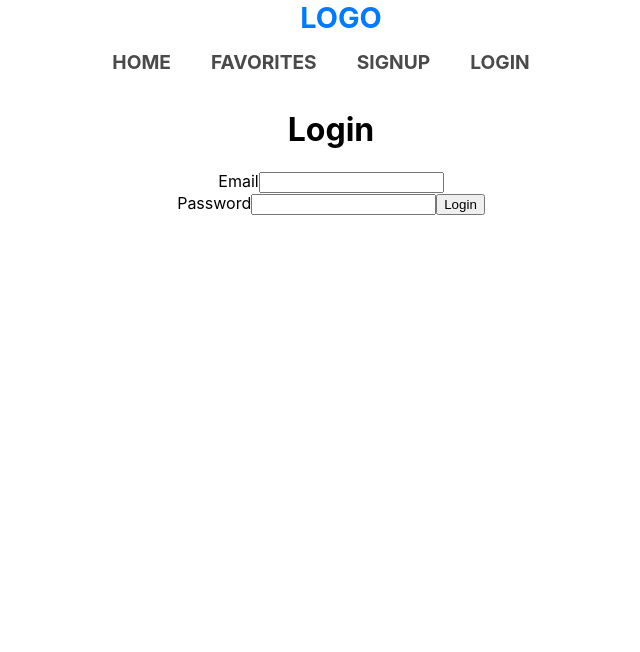
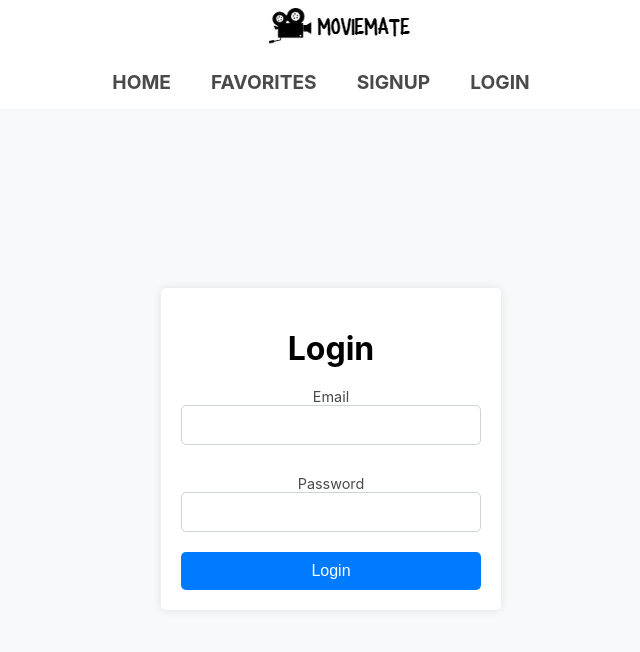
Before and after one commit to abhimistry-07/MovieMate, a React (Create React App) app in the folder movie-mate/: page /login in a window 1280 px wide. Shown: the top 652 px of the page, without its empty margins (309-949 px from the left). Built offline with nearby package versions, Linux system fonts and the light colour scheme; the HTML template or start-up script is replaced by a standard one.

Commit message:
Login page CSS and logo added

```diff
--- a/movie-mate/src/components/Navbar.jsx
+++ b/movie-mate/src/components/Navbar.jsx
@@ -1,6 +1,7 @@
 import React, { useState } from "react";
 import { Link } from "react-router-dom";
 import styled from "styled-components";
+import logo from "../assets/Logo.jpg";
 
 const Navbar = () => {
   const [isHidden, setIsHidden] = useState(false);
@@ -13,7 +14,7 @@ const Navbar = () => {
     <div>
       <NAV class="nav">
         <a href="/" class="logo">
-          logo
+          <img src={logo} alt="" />
         </a>
 
         <div className="hamburger" onClick={handleClick}>
--- a/movie-mate/src/pages/Login.jsx
+++ b/movie-mate/src/pages/Login.jsx
@@ -44,7 +44,7 @@ const Login = () => {
   };
 
   return (
-    <div>
+    <LoginContainer>
       <form action="" onSubmit={handleLogin}>
         <h1>Login</h1>
         <label htmlFor="">
@@ -61,8 +61,63 @@ const Login = () => {
         </label>
         <button>Login</button>
       </form>
-    </div>
+    </LoginContainer>
   );
 };
 
 export default Login;
+
+const LoginContainer = styled.div`
+  display: flex;
+  justify-content: center;
+  align-items: center;
+  height: 85vh;
+  background-color: #f8f9fa;
+
+  form {
+    display: flex;
+    flex-direction: column;
+    width: 300px;
+    padding: 20px;
+    border-radius: 5px;
+    box-shadow: 0px 0px 10px 0px rgba(0, 0, 0, 0.1);
+    background-color: #fff;
+  }
+
+  h1 {
+    text-align: center;
+    margin-bottom: 20px;
+    /* color: #4a4a4a; */
+  }
+
+  label {
+    display: flex;
+    flex-direction: column;
+    margin-bottom: 10px;
+    font-size: 0.9rem;
+    color: #4a4a4a;
+  }
+
+  input {
+    padding: 10px;
+    border-radius: 5px;
+    border: 1px solid #ced4da;
+    font-size: 1rem;
+    color: #495057;
+  }
+
+  button {
+    padding: 10px;
+    border: none;
+    border-radius: 5px;
+    background-color: #007bff;
+    color: #fff;
+    cursor: pointer;
+    font-size: 1rem;
+    margin-top: 10px;
+  }
+
+  button:hover {
+    background-color: #0056b3;
+  }
+`;
```
Also changed, not shown: movie-mate/src/assets/Logo.jpg (added).
